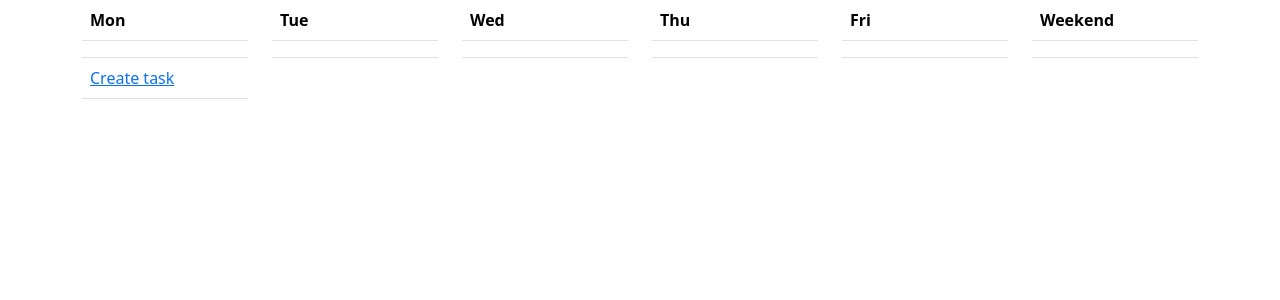
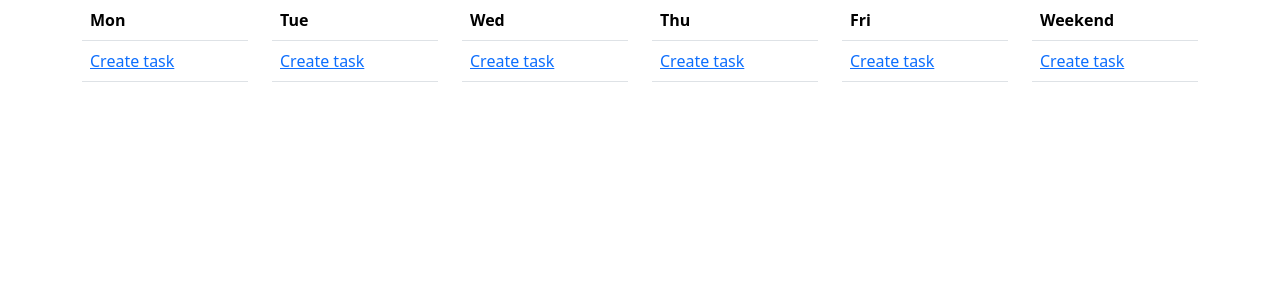
Before and after one commit to MSFirsov/web_tasklist, a Flask app: page / in a window 1280 px wide. Shown: the part 56-356 px from the top of the page. Run offline with Flask 3, Linux system fonts and the light colour scheme; the visitor is signed in with stand-in values (Sample User, id 1); data that the repository does not hold is empty.

Commit message:
main_page

```diff
--- a/webapp/task/models.py
+++ b/webapp/task/models.py
@@ -1,11 +1,14 @@
 from webapp.db import db
+from sqlalchemy.orm import relationship
 
 
 class Task(db.Model):
     id = db.Column(db.Integer, primary_key=True)
     text = db.Column(db.Text, nullable=False)
     user_id = db.Column(db.Integer, db.ForeignKey('user.id'), index=True)
-    table_id = db.Column(db.Integer, index=True)
+    date_id = db.Column(db.Integer, index=True)
+    user = relationship('User', backref='tasks')
+
 
     def __repr__(self):
         return f'<Task_id {self.id}, table_id {self.table_id}>'
--- a/webapp/task/views.py
+++ b/webapp/task/views.py
@@ -1,5 +1,7 @@
-from flask import Blueprint, current_app, render_template
-
+from flask import Blueprint, flash, current_app, render_template, redirect, request, url_for
+from flask_login import current_user
+from webapp.task.forms import CreateTaskForm
+from webapp.task.models import Task
 from webapp.db import db
 
 
@@ -9,10 +11,32 @@ blueprint = Blueprint('task', __name__)
 @blueprint.route('/')
 def index():
     title = 'Главная'
-    return render_template('task/index.html', page_title=title)
+    # task_list = Task.query.filter_by(user_id=current_user.id).all()
+    task_list = Task.query.filter_by().all()
+    return render_template('task/index.html', page_title=title, task_list=task_list)
 
 
-@blueprint.route('/create_task')
-def create_task():
+@blueprint.route('/create_task/<date_id>')
+def create_task(date_id):
+
     title = 'Создание задачи'
-    return render_template('task/create_task.html', page_title=title)
+    task_form = CreateTaskForm(date_id=date_id)
+    return render_template('task/create_task.html', page_title=title, task_form=task_form)
+
+
+@blueprint.route('/process-create', methods=['POST'])
+def process_create():
+    form = CreateTaskForm()
+    if form.validate_on_submit():
+        task = Task(text=form.task_text.data, date_id=form.date_id.data, user_id=current_user.id)
+        db.session.add(task)
+        db.session.commit()
+        flash('added comlete')
+    else:
+        for field, errors in form.errors.items():
+            for error in errors:
+                flash('Ошибка в заполнении поля "{}": - {}'.format(
+                    getattr(form, field).label.text,
+                    error
+                ))
+    return redirect(request.referrer)
--- a/webapp/templates/task/index.html
+++ b/webapp/templates/task/index.html
@@ -12,30 +12,36 @@
             </div>
             {% endif %}
         {% endwith %}
+        {% if current_user.is_authenticated %}
         <div class="col-2">
-            <table class="table" id=1>
+
+            <table class="table">
               <thead>
                 <tr>
                   <th scope="col">Mon</th>
                 </tr>
               </thead>
               <tbody>
+                {% for task in task_list %}
+                    {% if task.date_id == 1 and task.user_id == current_user.id %}
+                        <tr>
+                          <td>
+                            {{ task.text }}
+                          </td>
+                        </tr>
+                    {% endif %}
+                {% endfor %}
                 <tr>
                   <td>
-
-                  </td>
-                </tr>
-                <tr>
-                  <td>
-                    <a href="{{ url_for('task.create_task') }}" class="text">Create task</a>
+                    <a href="{{ url_for('task.create_task', date_id='1') }}" class="text" >Create task</a>
                   </td>
                 </tr>
               </tbody>
-
             </table>
 
         </div>
         <div class="col-2">
+
             <table class="table">
               <thead>
                 <tr>
@@ -43,55 +49,118 @@
                 </tr>
               </thead>
               <tbody>
+                {% for task in task_list %}
+                    {% if task.date_id == 2 and task.user_id == current_user.id %}
+                        <tr>
+                          <td>
+                            {{ task.text }}
+                          </td>
+                        </tr>
+                    {% endif %}
+                {% endfor %}
                 <tr>
-                  <td></td>
+                  <td>
+                      <a href="{{ url_for('task.create_task', date_id='2') }}" class="text" >Create task</a>
+                  </td>
                 </tr>
               </tbody>
             </table>
+
         </div>
         <div class="col-2">
+
             <table class="table">
               <thead>
                 <tr><th scope="col">Wed</th></tr>
               </thead>
               <tbody>
-                <tr><td></td></tr>
+                {% for task in task_list %}
+                    {% if task.date_id == 3 and task.user_id == current_user.id %}
+                        <tr>
+                          <td>
+                            {{ task.text }}
+                          </td>
+                        </tr>
+                    {% endif %}
+                {% endfor %}
+                <tr><td>
+                    <a href="{{ url_for('task.create_task', date_id='3') }}" class="text" >Create task</a>
+                </td></tr>
               </tbody>
             </table>
 
         </div>
         <div class="col-2">
+
             <table class="table">
               <thead>
                 <tr><th scope="col">Thu</th></tr>
               </thead>
               <tbody>
-                <tr><td></td></tr>
+                {% for task in task_list %}
+                    {% if task.date_id == 4 and task.user_id == current_user.id %}
+                        <tr>
+                          <td>
+                            {{ task.text }}
+                          </td>
+                        </tr>
+                    {% endif %}
+                {% endfor %}
+                <tr><td>
+                    <a href="{{ url_for('task.create_task', date_id='4') }}" class="text" >Create task</a>
+                </td></tr>
               </tbody>
             </table>
 
         </div>
         <div class="col-2">
+
             <table class="table">
               <thead>
                 <tr><th scope="col">Fri</th></tr>
               </thead>
               <tbody>
-                <tr><td></td></tr>
+                {% for task in task_list %}
+                    {% if task.date_id == 5 and task.user_id == current_user.id %}
+                        <tr>
+                          <td>
+                            {{ task.text }}
+                          </td>
+                        </tr>
+                    {% endif %}
+                {% endfor %}
+                <tr><td>
+                    <a href="{{ url_for('task.create_task', date_id='5') }}" class="text" >Create task</a>
+                </td></tr>
               </tbody>
             </table>
 
         </div>
         <div class="col-2">
+
             <table class="table">
               <thead>
                 <tr><th scope="col">Weekend</th></tr>
               </thead>
               <tbody>
-                <tr><td></td></tr>
+                {% for task in task_list %}
+                    {% if task.date_id == 6 and task.user_id == current_user.id %}
+                        <tr>
+                          <td>
+                            {{ task.text }}
+                          </td>
+                        </tr>
+                    {% endif %}
+                {% endfor %}
+                <tr><td>
+                    <a href="{{ url_for('task.create_task', date_id='6') }}" class="text" >Create task</a>
+                </td></tr>
               </tbody>
             </table>
 
         </div>
+        {% else %}
+            <p>Авторизуйтесь</p>
+        {% endif %}
     </div>
 {% endblock %}
```
Also changed, not shown: migrations/versions/20393582c037_create_db.py (renamed from migrations/versions/e909df5b072f_new_db.py, +4 -4 lines), migrations/versions/67b710627e7b_added_task_model.py (added, +43 -0 lines), webapp/task/forms.py (+5 -2 lines), webapp/templates/task/create_task.html (+20 -7 lines).
